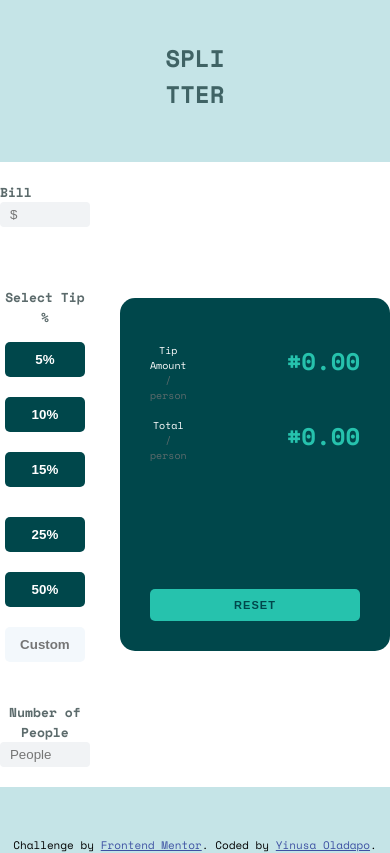
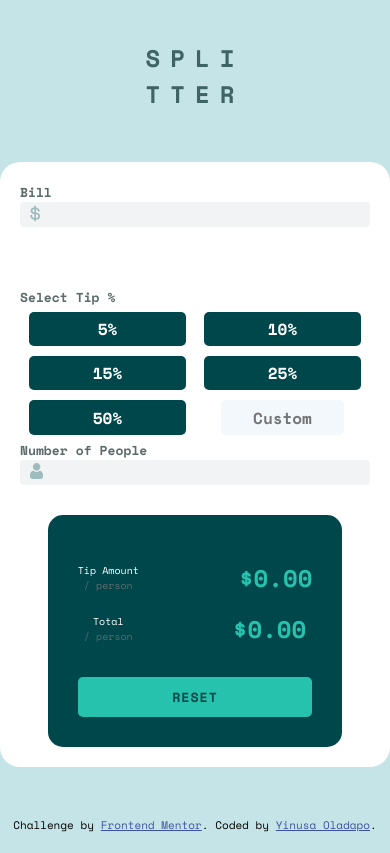
Before and after one commit to Oladapo-cyber/tip-calculator-app-main, a plain HTML site: page index.html in a window 390 px wide. Drawn offline with nearby package versions, Linux system fonts and the light colour scheme.

Commit message:
made the buttons into grid so as to accomodate the styling for both the mobile and desktop design.

```diff
--- a/index.css
+++ b/index.css
@@ -37,12 +37,10 @@ body {
 }
 
 .input {
-  background-image: url("icon-dollar.svg");
   background-color: #f1f3f5;
   border: none;
   width: 100%;
   height: 25px;
-  background-position: 10px 10px;
   border-radius: 4px;
   padding: 3px 10px;
 }
@@ -59,14 +57,17 @@ p {
   display: flex;
 }
 
-.first-card p {
+.card-labels {
   font-size: small;
   font-weight: 600;
 }
 
 button {
-  padding: 10px;
-  width: 80px;
+  font-family: "Space Mono", monospace;
+  font-weight: bolder;
+  font-size: medium;
+  padding: 5px;
+  width: 90%;
   border-radius: 5px;
   color: var(--buttons);
 }
@@ -81,8 +82,10 @@ button {
   border-radius: 15px;
 }
 
-.flex-btn div {
-  padding: 5px;
+.button-container {
+  display: grid;
+
+  grid-template-columns: repeat(3, 1fr);
 }
 
 .main-btn {
@@ -90,7 +93,7 @@ button {
   border-radius: 5px;
   font-weight: bold;
   /* margin auto is used to center an element horizontally within it's container. In this case, specifying a value before auto is used to add margin to the top and bottom of the element. */
-  margin: 10px auto;
+  margin: 5px auto;
   background-color: rgb(61, 129, 104);
   color: #fff;
   background-color: var(--buttons);
@@ -102,9 +105,12 @@ button {
 }
 
 .custom {
+  font-family: "Space Mono", monospace;
+  font-weight: bolder;
+  font-size: medium;
   background-color: #f3f8fc;
   color: #587978;
-  width: 80px;
+  width: 70%;
   height: 35px;
   text-align: center;
 }
@@ -139,24 +145,60 @@ button {
 .bold-txt {
   color: #fff;
 }
+
+input[type="text"] {
+  font-size: 20px;
+  font-weight: bold;
+  color: #00474b;
+}
+
 .tip-details h2 {
   color: var(--btnClicked);
 }
 
-/* .flex-btn div button {
-  background-color: var(--);
+.svg-position {
+  position: relative;
+  display: flex;
+}
 
-  align-items: center;
-  text-align: center;
-  font-weight: bold;
-} */
+.svg-position input {
+  text-align: end;
+}
 
-/* margin auto is used to center an element horizontally within it's container. In this case, specifying a value before auto is used to add margin to the top and bottom of the element. */
-/* argin: 10px auto; */
-/*   margin-top: 80px;
+.svg-position img {
+  position: absolute;
+  top: 23px;
+  left: 10px;
+}
 
-  width: 100%;
-  background-color: var(--btnClicked);
-  border-radius: 5px;
-  color: var(--buttons);
-  letter-spacing: 2px; */
+input:focus {
+  outline: 2px solid green;
+  border: none;
+}
+
+@media (max-width: 428px) {
+  body {
+    background-color: #c5e4e7;
+  }
+
+  .button-container {
+    grid-template-columns: repeat(2, 1fr);
+    margin: 0;
+  }
+
+  .container {
+    display: flex;
+    flex-direction: column;
+    width: 100vw;
+  }
+
+  .splitter {
+    margin: 0;
+    text-align: center;
+    letter-spacing: 10px;
+  }
+
+  .second-card button {
+    margin-top: 30px;
+  }
+}
--- a/index.html
+++ b/index.html
@@ -29,45 +29,44 @@
     <script  type="module" defer src="./index.js"></script>
   </head>
   <body>
-    <h2 style="color: #406365; margin-top: 40px;">
+    <h2 class="splitter" style="color: #406365; margin-top: 40px;">
       SPLI <br />
       TTER
     </h2>
     <div class="container">
       <div class="first-card">
-        <div  class="bill-container">
-          <p>Bill</p>
+        <div class="svg-position bill-container card-labels">
+          <label for="input"><p>Bill</p></label>
+          <input id="bill" class="input" type="text" placeholder="" />
+          <img src="./images/icon-dollar.svg" alt="">
+        </div>
+        <p class="bill-container card-labels" style="margin-top: 60px;">Select Tip %</p>
 
-          <input id="bill" class="input" type="text" placeholder="$" />
-        </div>
-        <p style="margin-top: 60px;">Select Tip %</p>
-        <div class="flex-btn">
-          <div>
+          <div class="button-container">
             <button id="five" class="main-btn">5%</button>
             <button id="ten" class="main-btn">10%</button>
             <button id="fifteen" class="main-btn">15%</button>
-          </div>
-          <div>
             <button id="twenty-five" class="main-btn">25%</button>
             <button id="fifty" class="main-btn">50%</button>
-            <input id="custom" class=" main-btn custom" placeholder="Custom"></input>
+            <input id="custom" class="main-btn custom" placeholder="Custom"></input>
           </div>
-        </div>
-        <div   class="bill-container">
-          <p style="margin-top: 25px;">Number of People</p>
-          <input id="people" class="input" type="text" placeholder="People" />
+        <div class="svg-position bill-container card-labels">
+          <label for="input"><p>Number of People</p></label>
+          <input id="people" class="input" type="text" placeholder="" />
+          <img src="./images/icon-person.svg" alt="person icon"><b></b>
         </div>
       </div>
 
+
       <div class="second-card">
-        <d0iv class="tip-details">
+        <div class="tip-details">
           <p><span class="bold-txt">Tip Amount</span> / person</p>
-          <h2 id="tip" class="tip-amount">#0.00</h2>
-        </d0iv>
+          <h2 id="tip" class="tip-amount">$0.00</h2>
+        </div>
 
         <div class="tip-details">
           <p><span class="bold-txt">Total</span> / person</p>
-          <h2 id="total" class="tip-amount">#0.00</h2>
+          <h2 id="total" class="tip-amount">$0.00</h2>
         </div>
         <button id="reset"><h5>Reset</h5></button>
       </div>
--- a/index.js
+++ b/index.js
@@ -34,9 +34,9 @@ const calculateTip = (value) => {
 
   console.log(percent, billAmount, tipPerPerson, billAmountPerPerson);
 
-  tip.textContent = `${"#" + tipPerPerson.toFixed(2)}`;
+  tip.textContent = `${"$" + tipPerPerson.toFixed(2)}`;
 
-  total.textContent = `${"#" + billAmountPerPerson.toFixed(2)}`;
+  total.textContent = `${"$" + billAmountPerPerson.toFixed(2)}`;
 };
 
 bill.addEventListener("change", function () {
@@ -71,7 +71,7 @@ fifty.addEventListener("click", () => {
 reset.addEventListener("click", () => {
   bill.value = "";
   people.value = "";
-  tip.textContent = "#0.00";
-  total.textContent = "#0.00";
+  tip.textContent = "$0.00";
+  total.textContent = "$0.00";
   custom.value = "";
 });
```
